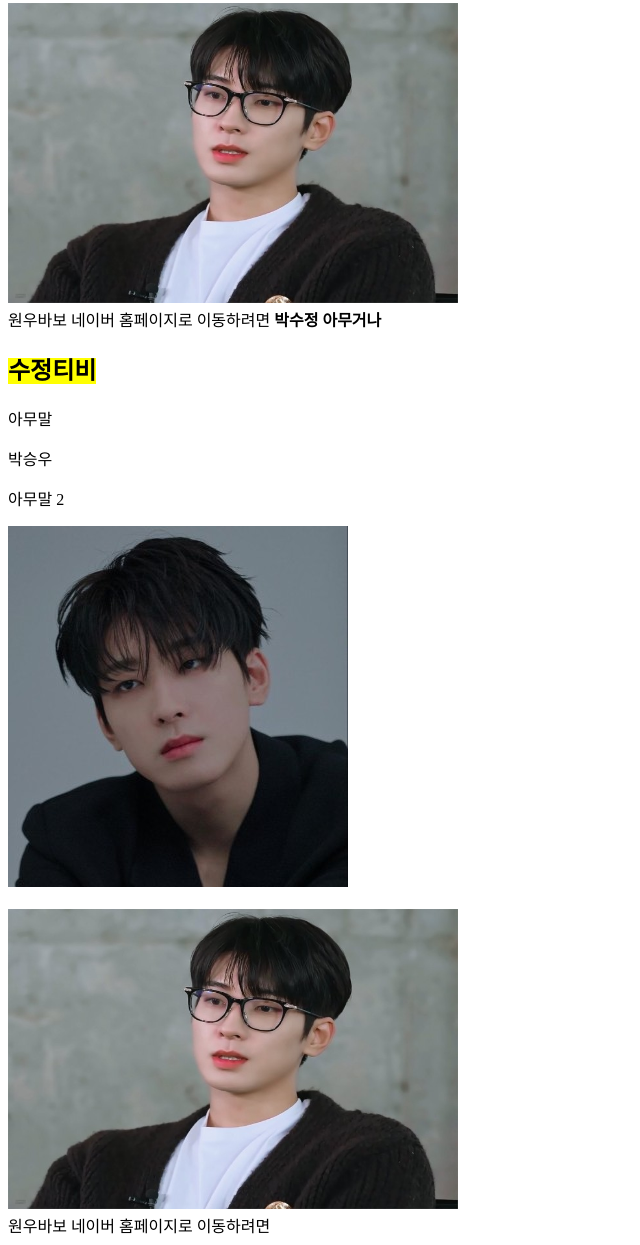
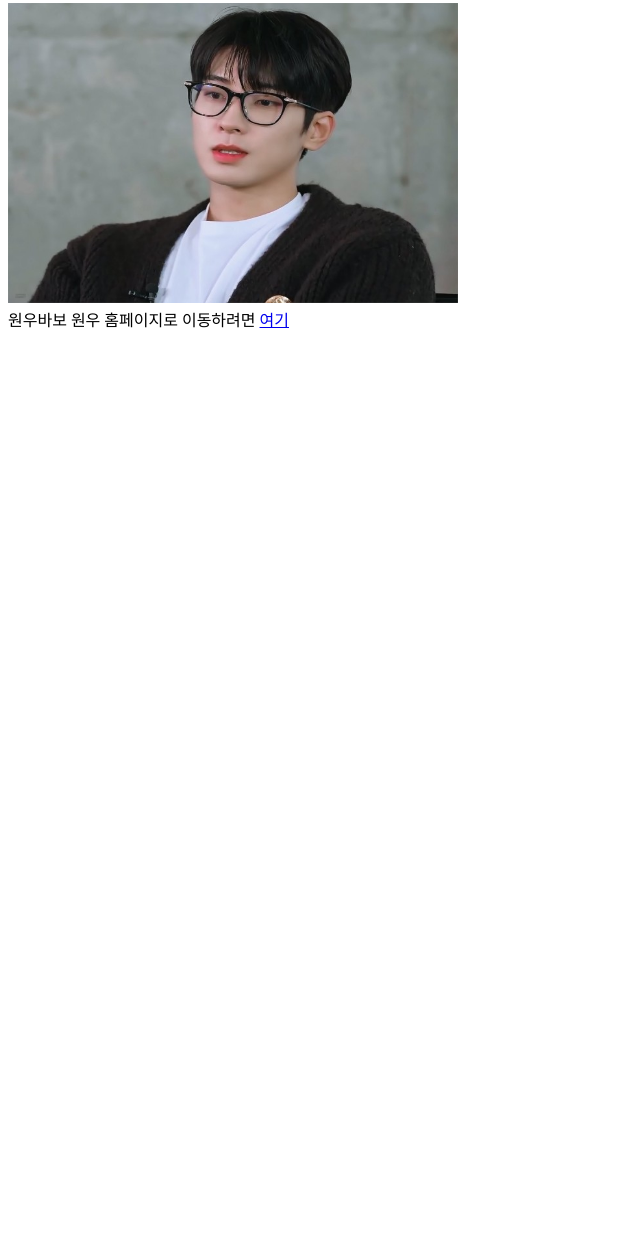
Before and after one commit to euni0316/euni0316, a plain HTML site: page index.html in a window 1280 px wide. Shown: the part 712-1957 px from the top of the page, without its empty margins (0-640 px from the left). After the commit the page ends 1051 px from the top, so only its background shows below. Drawn offline with Linux system fonts and the light colour scheme.

Commit message:
이다은 1차

```diff
--- a/index.html
+++ b/index.html
@@ -16,17 +16,11 @@
     <P><p>박승우</p>아무말 2</P>
     <img src="원우.jpeg" <br><br><br>
     <img src="원우2.jpeg" width="450" height="300"><br> <span> 원우바보</span>
-    네이버 홈페이지로 이동하려면
-   <STRONG>박수정 아무거나 </STRONG>
-    <H2><MARK>수정티비</MARK>
 
-    </H2>
-    <P>아무말</P>
-    <P><p>박승우</p>아무말 2</P>
-    <img src="원우.jpeg" <br><br><br>
-    <img src="원우2.jpeg" width="450" height="300"><br> <span> 원우바보</span>
-    네이버 홈페이지로 이동하려면
 
+    원우 홈페이지로 이동하려면
+    <a href="https://search.naver.com/search.naver?ssc=tab.image.all&where=image&sm=tab_jum&query=%EC%9B%90%EC%9A%B0#imgId=image_sas%3Aweb_2cd431138de706abe462fdb1e9b2eef4">
+      여기</a>
 
   </body>
 </html>
```
